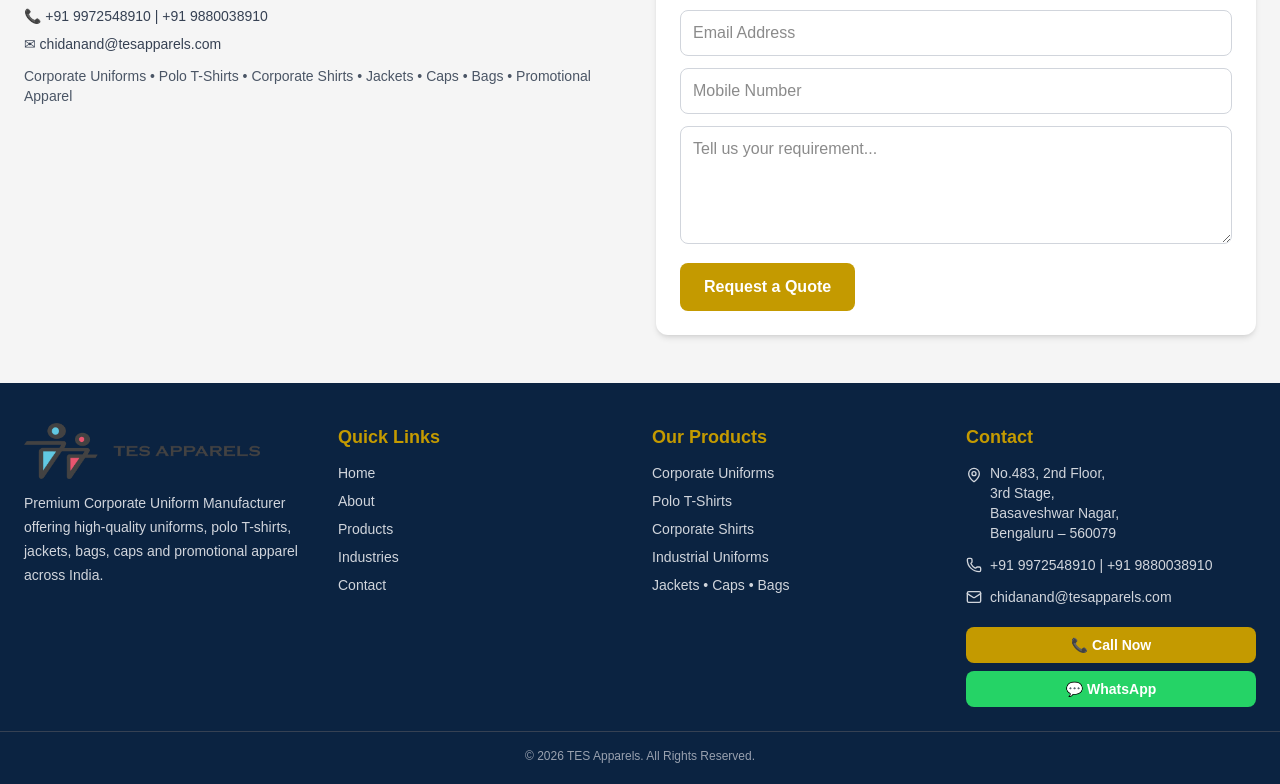
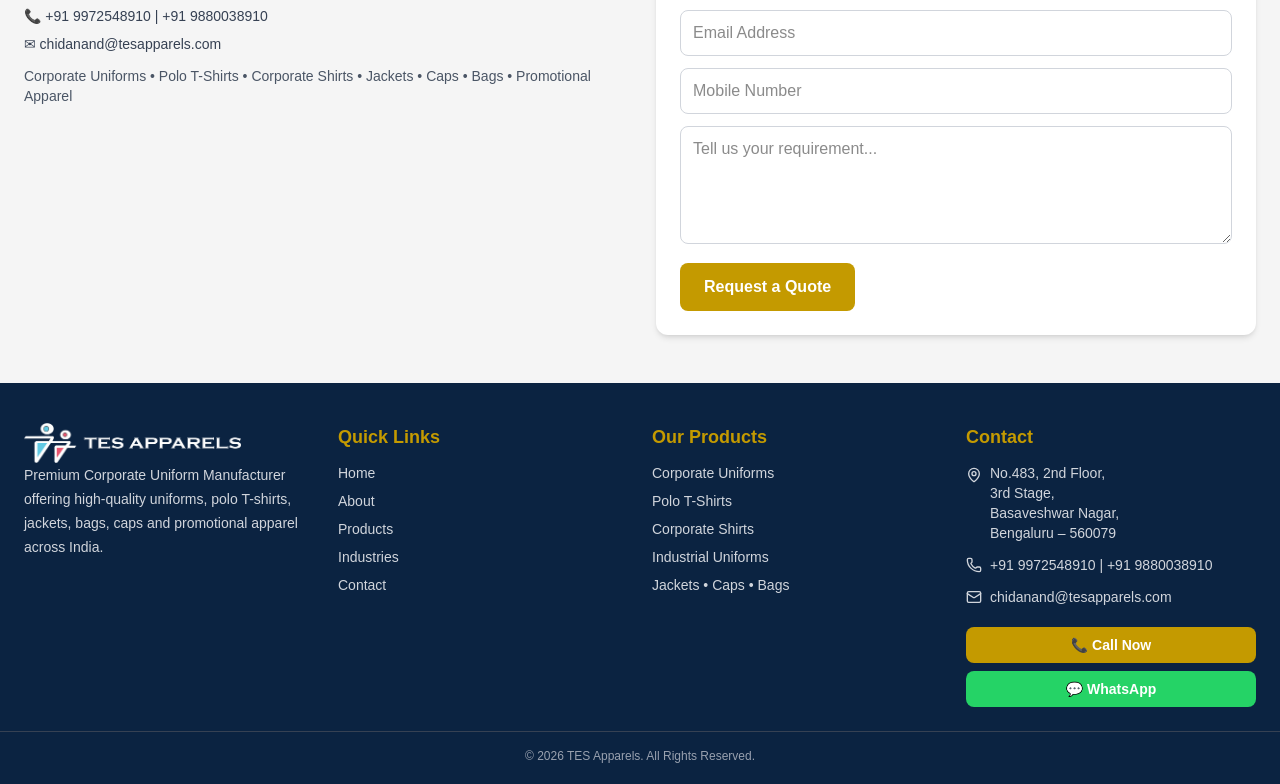
Before and after one commit to chidu2742-tesapparels/tes-apparels, a Next.js app: page / in a window 1280 px wide. Shown: the part 4914-5698 px from the top of the page. Built offline with nearby package versions, Linux system fonts and the light colour scheme.

Commit message:
Update footer logo

```diff
--- a/app/components/Footer.tsx
+++ b/app/components/Footer.tsx
@@ -12,12 +12,12 @@
         <div>
 
           <Image
-            src="/logo-horizontal.png"
-            alt="TES Apparels"
-            width={260}
-            height={70}
-            className="mb-3  h-14 w-auto object-contain"
-          />
+  src="/logo-white.png"
+  alt="TES Apparels"
+  width={220}
+  height={60}
+  className="h-10 w-auto object-contain"
+/>
 
           <p className="text-sm text-gray-300 leading-6">
             Premium Corporate Uniform Manufacturer offering
```
